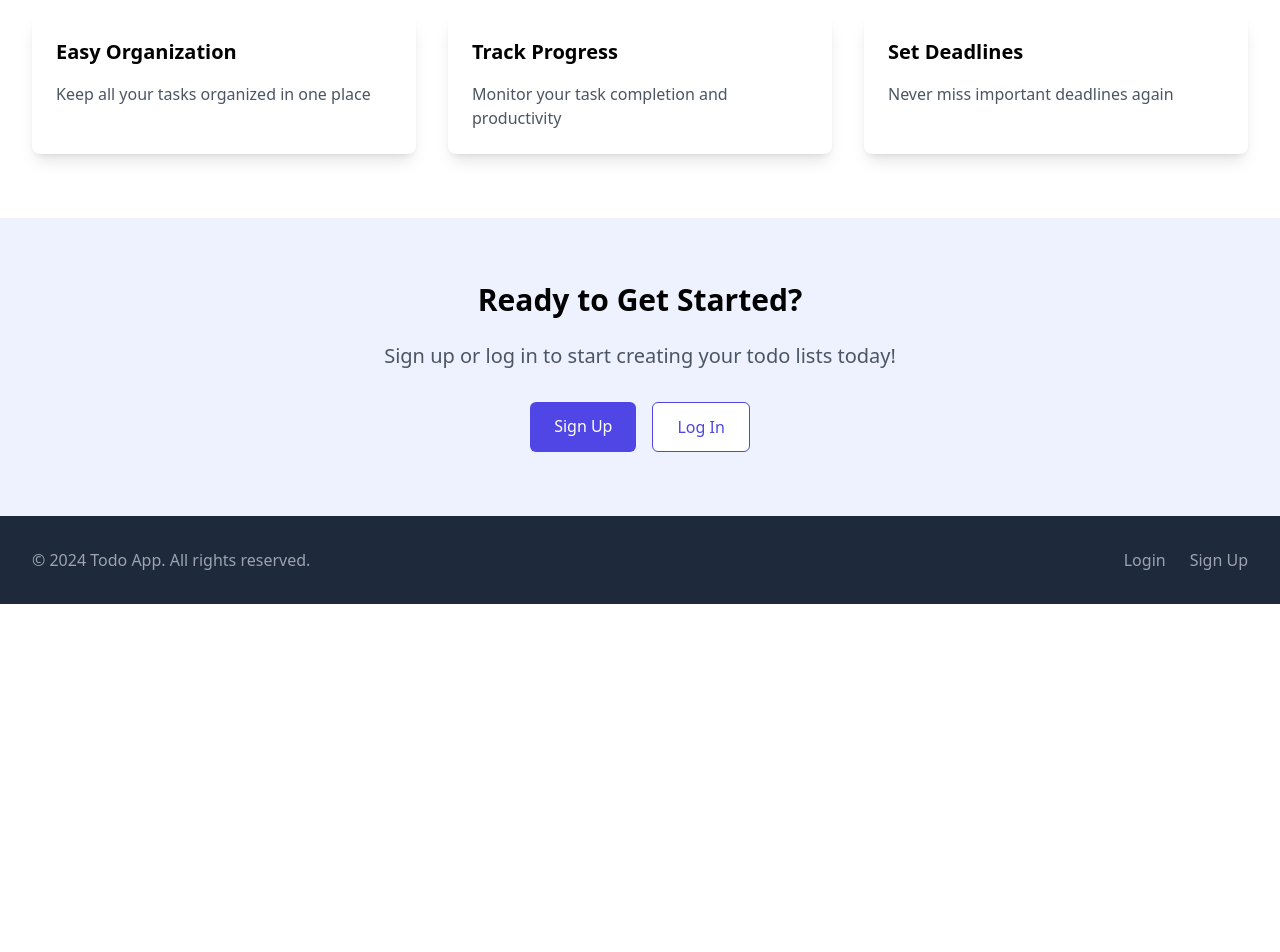
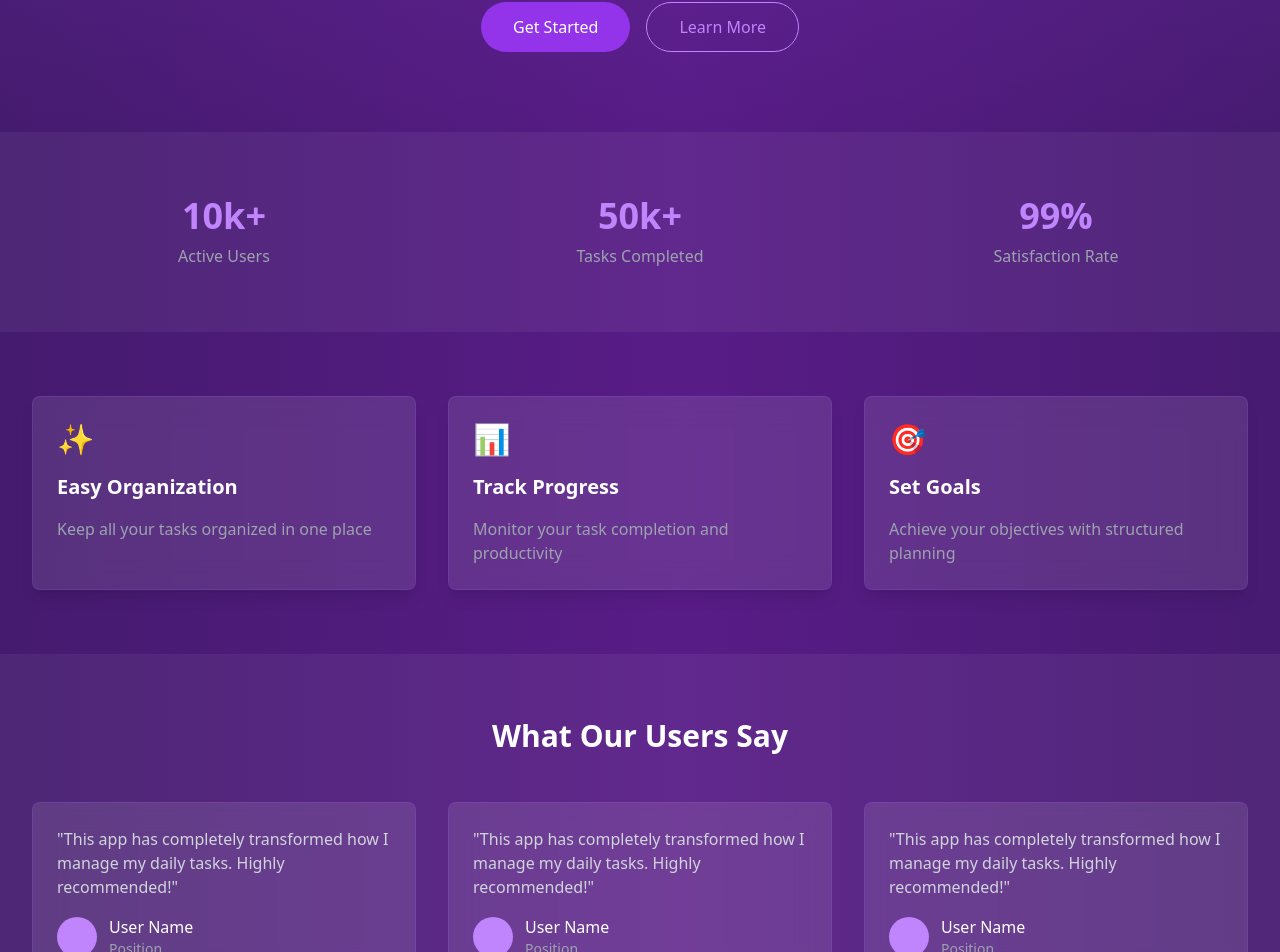
Before and after one commit to collinplank/todo-app-frontend, a React (Vite) app: page / in a window 1280 px wide. Shown: the part 374-1326 px from the top of the page. Before the commit the page ends 978 px from the top, so only its background shows below. Built offline with nearby package versions, Linux system fonts and the light colour scheme.

Commit message:
Home Page Updates

```diff
--- a/src/HomePage.jsx
+++ b/src/HomePage.jsx
@@ -1,68 +1,44 @@
 export function HomePage() {
   return (
-    // <div className="min-h-screen bg-gray-50">
-    //   {/* Hero Section */}
-    //   <section className="pt-24 pb-20 bg-gradient-to-b from-slate-800 to-slate-700 text-white">
-    //     <div className="max-w-7xl mx-auto px-4 sm:px-6 lg:px-8 text-center">
-    //       <h1 className="text-4xl md:text-6xl font-bold mb-6 animate-fade-in-down">Organize Your Life with Todo App</h1>
-    //       <p className="text-xl md:text-2xl mb-8 text-gray-300 animate-fade-in-up delay-200">
-    //         Simple, effective task management for everyone
-    //       </p>
-    //     </div>
-    //   </section>
-
-    //   {/* Features Section */}
-    //   <section className="py-16">
-    //     <div className="max-w-7xl mx-auto px-4 sm:px-6 lg:px-8">
-    //       <div className="grid md:grid-cols-3 gap-8">
-    //         <div className="bg-white p-6 rounded-lg shadow-md hover:shadow-lg transition-transform transform hover:scale-105">
-    //           <h3 className="text-xl font-semibold mb-4">Easy Organization</h3>
-    //           <p className="text-gray-600">Keep all your tasks organized in one place</p>
-    //         </div>
-    //         <div className="bg-white p-6 rounded-lg shadow-md hover:shadow-lg transition-transform transform hover:scale-105">
-    //           <h3 className="text-xl font-semibold mb-4">Track Progress</h3>
-    //           <p className="text-gray-600">Monitor your task completion and productivity</p>
-    //         </div>
-    //         <div className="bg-white p-6 rounded-lg shadow-md hover:shadow-lg transition-transform transform hover:scale-105">
-    //           <h3 className="text-xl font-semibold mb-4">Set Deadlines</h3>
-    //           <p className="text-gray-600">Never miss important deadlines again</p>
-    //         </div>
-    //       </div>
-    //     </div>
-    //   </section>
-
-    //   {/* CTA Section */}
-    //   <section className="py-16 bg-indigo-50">
-    //     <div className="max-w-3xl mx-auto px-4 sm:px-6 lg:px-8 text-center animate-fade-in">
-    //       <h2 className="text-3xl font-bold mb-6">Ready to Get Started?</h2>
-    //       <p className="text-xl text-gray-600 mb-8">Sign up or log in to start creating your todo lists today!</p>
-    //       <div className="flex justify-center space-x-4">
-    //         <a
-    //           href="/signup"
-    //           className="px-6 py-3 bg-indigo-600 text-white rounded-md hover:bg-indigo-700 transition-transform transform hover:scale-105"
-    //         >
-    //           Sign Up
-    //         </a>
-    //         <a
-    //           href="/login"
-    //           className="px-6 py-3 bg-white text-indigo-600 border border-indigo-600 rounded-md hover:bg-indigo-50 transition-transform transform hover:scale-105"
-    //         >
-    //           Log In
-    //         </a>
-    //       </div>
-    //     </div>
-    //   </section>
-    // </div>
-    <div className="min-h-screen bg-gradient-to-r animate-gradient-animation bg-[length:400%_400%]">
+    <div className="min-h-screen bg-gradient-to-r from-slate-900 via-purple-900 to-slate-900 animate-gradient-animation bg-[length:400%_400%]">
       {/* Hero Section */}
-      <section className="pt-24 pb-20 text-white">
-        <div className="max-w-7xl mx-auto px-4 sm:px-6 lg:px-8 text-center">
-          <h1 className="text-4xl md:text-6xl font-bold mb-6 animate-fade-in-up">
+      <section className="pt-24 pb-20 text-white relative overflow-hidden">
+        <div className="absolute inset-0 bg-gradient-to-b from-purple-500/20 to-transparent"></div>
+        <div className="max-w-7xl mx-auto px-4 sm:px-6 lg:px-8 text-center relative z-10">
+          <h1 className="text-4xl md:text-8xl font-bold mb-6 animate-fade-in-up bg-clip-text text-transparent bg-gradient-to-r from-blue-400 to-purple-400">
             Organize Your Life with Todo App
           </h1>
           <p className="text-xl md:text-2xl mb-8 text-gray-300 animate-fade-in-up delay-200">
             Simple, effective task management for everyone
           </p>
+          <div className="flex justify-center space-x-4 animate-fade-in-up delay-300">
+            <button className="px-8 py-3 bg-purple-600 text-white rounded-full hover:bg-purple-700 transition-all transform hover:scale-105">
+              Get Started
+            </button>
+            <button className="px-8 py-3 border border-purple-400 text-purple-400 rounded-full hover:bg-purple-400/10 transition-all">
+              Learn More
+            </button>
+          </div>
+        </div>
+      </section>
+
+      {/* Stats Section */}
+      <section className="py-16 bg-white/5">
+        <div className="max-w-7xl mx-auto px-4 sm:px-6 lg:px-8">
+          <div className="grid md:grid-cols-3 gap-8 text-center text-white">
+            <div className="animate-fade-in-up">
+              <h3 className="text-4xl font-bold text-purple-400">10k+</h3>
+              <p className="mt-2 text-gray-400">Active Users</p>
+            </div>
+            <div className="animate-fade-in-up delay-100">
+              <h3 className="text-4xl font-bold text-purple-400">50k+</h3>
+              <p className="mt-2 text-gray-400">Tasks Completed</p>
+            </div>
+            <div className="animate-fade-in-up delay-200">
+              <h3 className="text-4xl font-bold text-purple-400">99%</h3>
+              <p className="mt-2 text-gray-400">Satisfaction Rate</p>
+            </div>
+          </div>
         </div>
       </section>
 
@@ -70,59 +46,65 @@ export function HomePage() {
       <section className="py-16">
         <div className="max-w-7xl mx-auto px-4 sm:px-6 lg:px-8">
           <div className="grid md:grid-cols-3 gap-8">
-            {/* Easy Organization Card */}
-            <div className="bg-white p-6 rounded-lg shadow-lg transform transition-all duration-500 hover:scale-110 hover:rotate-3 hover:shadow-2xl hover:bg-indigo-50 animate-card-slide-up">
-              <h3 className="text-xl font-semibold mb-4 animate-fade-in-up">
+            {/* Feature Cards */}
+            <div className="bg-white/10 backdrop-blur-lg p-6 rounded-lg shadow-lg transform transition-all duration-500 hover:scale-105 hover:rotate-1 border border-purple-500/20">
+              <div className="text-purple-400 mb-4 text-3xl">✨</div>
+              <h3 className="text-xl font-semibold mb-4 text-white">
                 Easy Organization
               </h3>
-              <p className="text-gray-600 animate-fade-in-up delay-100">
+              <p className="text-gray-400">
                 Keep all your tasks organized in one place
               </p>
             </div>
 
-            {/* Track Progress Card */}
-            <div className="bg-white p-6 rounded-lg shadow-lg transform transition-all duration-500 hover:scale-110 hover:rotate-3 hover:shadow-2xl hover:bg-indigo-50 animate-card-slide-up delay-200">
-              <h3 className="text-xl font-semibold mb-4 animate-fade-in-up">
+            <div className="bg-white/10 backdrop-blur-lg p-6 rounded-lg shadow-lg transform transition-all duration-500 hover:scale-105 hover:rotate-1 border border-purple-500/20 delay-100">
+              <div className="text-purple-400 mb-4 text-3xl">📊</div>
+              <h3 className="text-xl font-semibold mb-4 text-white">
                 Track Progress
               </h3>
-              <p className="text-gray-600 animate-fade-in-up delay-300">
+              <p className="text-gray-400">
                 Monitor your task completion and productivity
               </p>
             </div>
 
-            {/* Set Deadlines Card */}
-            <div className="bg-white p-6 rounded-lg shadow-lg transform transition-all duration-500 hover:scale-110 hover:rotate-3 hover:shadow-2xl hover:bg-indigo-50 animate-card-slide-up delay-400">
-              <h3 className="text-xl font-semibold mb-4 animate-fade-in-up">
-                Set Deadlines
+            <div className="bg-white/10 backdrop-blur-lg p-6 rounded-lg shadow-lg transform transition-all duration-500 hover:scale-105 hover:rotate-1 border border-purple-500/20 delay-200">
+              <div className="text-purple-400 mb-4 text-3xl">🎯</div>
+              <h3 className="text-xl font-semibold mb-4 text-white">
+                Set Goals
               </h3>
-              <p className="text-gray-600 animate-fade-in-up delay-500">
-                Never miss important deadlines again
+              <p className="text-gray-400">
+                Achieve your objectives with structured planning
               </p>
             </div>
           </div>
         </div>
       </section>
 
-      {/* CTA Section */}
-      <section className="py-16 bg-indigo-50">
-        <div className="max-w-3xl mx-auto px-4 sm:px-6 lg:px-8 text-center animate-fade-in">
-          <h2 className="text-3xl font-bold mb-6">Ready to Get Started?</h2>
-          <p className="text-xl text-gray-600 mb-8">
-            Sign up or log in to start creating your todo lists today!
-          </p>
-          <div className="flex justify-center space-x-4">
-            <a
-              href="/signup"
-              className="px-6 py-3 bg-indigo-600 text-white rounded-md hover:bg-indigo-700 transition-transform transform hover:scale-105"
-            >
-              Sign Up
-            </a>
-            <a
-              href="/login"
-              className="px-6 py-3 bg-white text-indigo-600 border border-indigo-600 rounded-md hover:bg-indigo-50 transition-transform transform hover:scale-105"
-            >
-              Log In
-            </a>
+      {/* Testimonials */}
+      <section className="py-16 bg-white/5">
+        <div className="max-w-7xl mx-auto px-4 sm:px-6 lg:px-8">
+          <h2 className="text-3xl font-bold text-center mb-12 text-white">
+            What Our Users Say
+          </h2>
+          <div className="grid md:grid-cols-2 lg:grid-cols-3 gap-8">
+            {[1, 2, 3].map((i) => (
+              <div
+                key={i}
+                className="bg-white/10 backdrop-blur-lg p-6 rounded-lg border border-purple-500/20"
+              >
+                <p className="text-gray-300 mb-4">
+                  "This app has completely transformed how I manage my daily
+                  tasks. Highly recommended!"
+                </p>
+                <div className="flex items-center">
+                  <div className="h-10 w-10 rounded-full bg-purple-400"></div>
+                  <div className="ml-3">
+                    <p className="text-white font-medium">User Name</p>
+                    <p className="text-gray-400 text-sm">Position</p>
+                  </div>
+                </div>
+              </div>
+            ))}
           </div>
         </div>
       </section>
```
